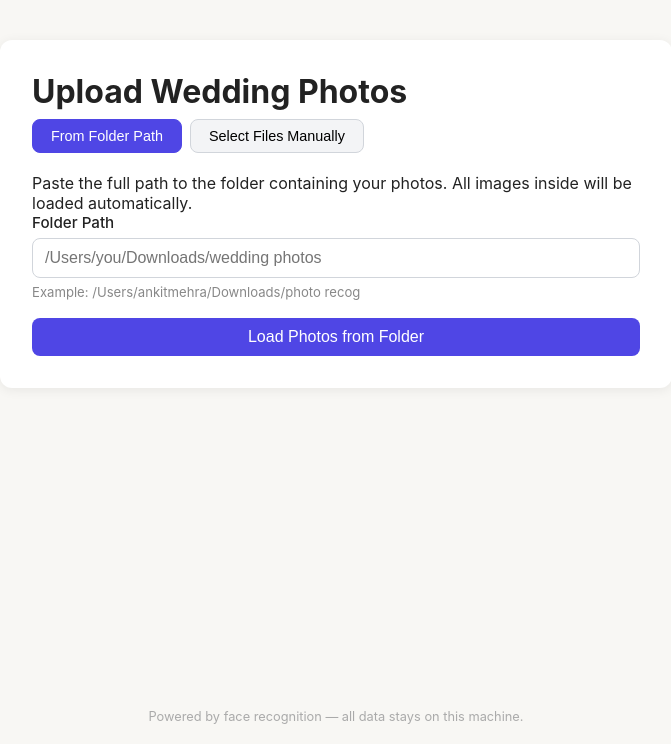
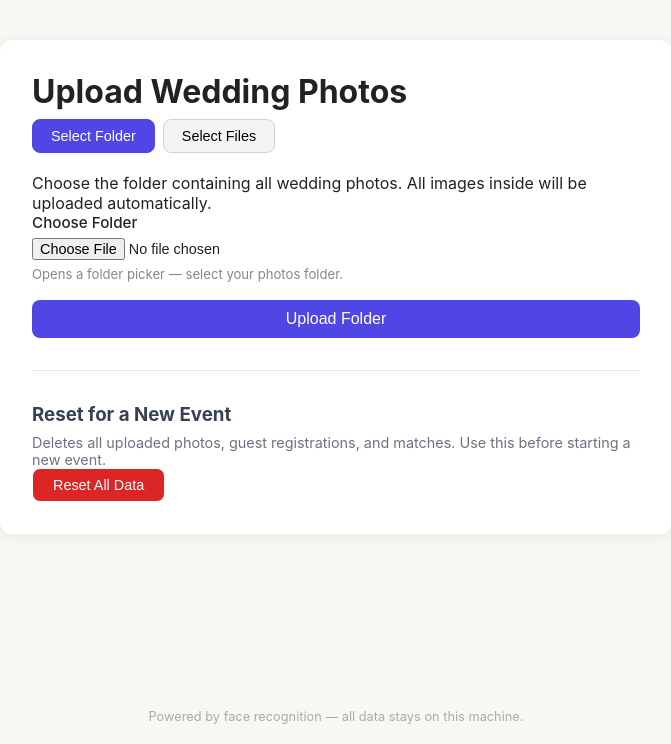
Before and after one commit to Ankitmehra017/photo_recog, a FastAPI app: page /upload in a window 1280 px wide. Shown: the part 56-800 px from the top of the page, without its empty margins (304-975 px from the left). Run offline with FastAPI, Linux system fonts and the light colour scheme.

Commit message:
working low setup app

```diff
--- a/config.py
+++ b/config.py
@@ -13,11 +13,6 @@ MATCH_THRESHOLD   = 0.35      # cosine similarity; higher = stricter (range 0–
 MAX_SELFIE_EDGE   = 800       # px
 MAX_PHOTO_EDGE    = 1200      # px
 
-# SMTP
-SMTP_HOST    = "localhost"
-SMTP_PORT    = 1025
-EMAIL_FROM   = "wedding@local.dev"
-
 # Server
 HOST             = "0.0.0.0"
 PORT             = 8000
--- a/routers/photographer.py
+++ b/routers/photographer.py
@@ -1,12 +1,13 @@
 import os
+import shutil
 
 from fastapi import APIRouter, Request, UploadFile, File, BackgroundTasks, Form
 from fastapi.responses import HTMLResponse, JSONResponse
 from fastapi.templating import Jinja2Templates
 
-from config import PHOTOS_DIR, PROJECT_ROOT
+from config import PHOTOS_DIR, SELFIES_DIR, GALLERIES_DIR, PROJECT_ROOT
 from database import get_conn
-from face_engine import process_all_unprocessed
+from face_engine import process_all_unprocessed, clear_cache
 
 router = APIRouter()
 templates = Jinja2Templates(directory=os.path.join(PROJECT_ROOT, "templates"))
@@ -119,3 +120,22 @@ async def processing_status():
         "matches_found": matches,
         "is_processing": face_engine.IS_PROCESSING,
     }
+
+
+@router.post("/reset")
+async def reset_all_data():
+    """Delete all guests, photos, matches, and uploaded files."""
+    with get_conn() as conn:
+        conn.executescript("""
+            DELETE FROM guest_photo_matches;
+            DELETE FROM wedding_photos;
+            DELETE FROM guests;
+        """)
+
+    for directory in [PHOTOS_DIR, GALLERIES_DIR, SELFIES_DIR]:
+        if os.path.isdir(directory):
+            shutil.rmtree(directory)
+            os.makedirs(directory)
+
+    clear_cache()
+    return {"message": "All data cleared."}
--- a/templates/upload.html
+++ b/templates/upload.html
@@ -5,26 +5,25 @@
     <h1>Upload Wedding Photos</h1>
 
     <div class="tabs">
-        <button class="tab-btn active" onclick="showTab('folder')">From Folder Path</button>
-        <button class="tab-btn" onclick="showTab('files')">Select Files Manually</button>
+        <button class="tab-btn active" onclick="showTab('folder')">Select Folder</button>
+        <button class="tab-btn" onclick="showTab('files')">Select Files</button>
     </div>
 
-    <!-- Folder path tab -->
+    <!-- Folder picker tab -->
     <div id="tab-folder" class="tab-panel">
-        <p>Paste the full path to the folder containing your photos. All images inside will be loaded automatically.</p>
-        <form id="folderForm">
-            <label>Folder Path
-                <input type="text" name="folder_path" id="folderInput"
-                    placeholder="/Users/you/Downloads/wedding photos" required />
-                <small>Example: /Users/ankitmehra/Downloads/photo recog</small>
+        <p>Choose the folder containing all wedding photos. All images inside will be uploaded automatically.</p>
+        <form id="folderForm" enctype="multipart/form-data">
+            <label>Choose Folder
+                <input type="file" name="photos" id="folderInput" webkitdirectory accept="image/*" required />
+                <small>Opens a folder picker — select your photos folder.</small>
             </label>
-            <button type="submit" class="btn" id="folderBtn">Load Photos from Folder</button>
+            <button type="submit" class="btn" id="folderBtn">Upload Folder</button>
         </form>
     </div>
 
     <!-- Manual file upload tab -->
     <div id="tab-files" class="tab-panel" style="display:none;">
-        <p>Select all photos from the event. Processing happens automatically in the background.</p>
+        <p>Select individual photos from the event.</p>
         <form id="uploadForm" enctype="multipart/form-data">
             <label>Select Photos
                 <input type="file" name="photos" id="photoInput" accept="image/*" multiple required />
@@ -34,7 +33,7 @@
         </form>
     </div>
 
-    <!-- Progress bar (shown after upload) -->
+    <!-- Progress bar -->
     <div id="progress" style="display:none; margin-top:20px;">
         <div class="progress-bar-wrap">
             <div class="progress-bar" id="progressBar"></div>
@@ -43,6 +42,15 @@
     </div>
 
     <div id="result" style="display:none; margin-top:16px;"></div>
+
+    <!-- Reset section -->
+    <hr style="margin:32px 0; border:none; border-top:1px solid #e5e7eb;">
+    <div>
+        <h3 style="margin-bottom:8px; color:#374151;">Reset for a New Event</h3>
+        <p style="color:#6b7280; font-size:0.9rem;">Deletes all uploaded photos, guest registrations, and matches. Use this before starting a new event.</p>
+        <button class="btn btn-danger" id="resetBtn" onclick="confirmReset()">Reset All Data</button>
+        <div id="resetResult" style="display:none; margin-top:12px;"></div>
+    </div>
 </div>
 
 <style>
@@ -52,6 +60,12 @@
     border-radius: 8px; cursor: pointer; font-size: 0.9rem;
 }
 .tab-btn.active { background: #4f46e5; color: #fff; border-color: #4f46e5; }
+.btn-danger {
+    background: #dc2626; border-color: #dc2626; color: #fff;
+    padding: 8px 20px; border-radius: 8px; cursor: pointer; font-size: 0.9rem;
+    border: 1px solid;
+}
+.btn-danger:hover { background: #b91c1c; }
 </style>
 
 <script>
@@ -112,29 +126,58 @@ function showResult(data) {
 }
 
 // ---------------------------------------------------------------------------
-// Folder form
+// Shared upload handler (used by both folder and file forms)
 // ---------------------------------------------------------------------------
-document.getElementById('folderForm').addEventListener('submit', async function (e) {
-    e.preventDefault();
-    const btn  = document.getElementById('folderBtn');
-    const path = document.getElementById('folderInput').value.trim();
-    if (!path) return;
+async function submitUpload(formId, btnId, inputId) {
+    const btn   = document.getElementById(btnId);
+    const input = document.getElementById(inputId);
+    if (!input.files.length) return;
 
     btn.disabled = true;
     document.getElementById('result').style.display = 'none';
     stopStatusPolling();
 
     const body = new FormData();
-    body.append('folder_path', path);
+    for (const file of input.files) {
+        body.append('photos', file);
+    }
     try {
-        const res  = await fetch('/upload-folder', { method: 'POST', body });
+        const res  = await fetch('/upload', { method: 'POST', body });
         const data = await res.json();
         showResult(data);
     } catch (err) {
-        showResult({ error: 'Request failed: ' + err.message });
+        showResult({ error: 'Upload failed: ' + err.message });
     }
     btn.disabled = false;
+}
+
+document.getElementById('folderForm').addEventListener('submit', function (e) {
+    e.preventDefault();
+    submitUpload('folderForm', 'folderBtn', 'folderInput');
 });
+
+// ---------------------------------------------------------------------------
+// Reset
+// ---------------------------------------------------------------------------
+async function confirmReset() {
+    if (!confirm('This will delete ALL photos, guests, and matches. Are you sure?')) return;
+    const btn = document.getElementById('resetBtn');
+    const el  = document.getElementById('resetResult');
+    btn.disabled = true;
+    stopStatusPolling();
+    document.getElementById('progress').style.display = 'none';
+    document.getElementById('result').style.display = 'none';
+    try {
+        const res  = await fetch('/reset', { method: 'POST' });
+        const data = await res.json();
+        el.style.display = 'block';
+        el.innerHTML = `<div class="alert alert-success">All data cleared. Ready for a new event.</div>`;
+    } catch (err) {
+        el.style.display = 'block';
+        el.innerHTML = `<div class="alert alert-error">Reset failed: ${err.message}</div>`;
+    }
+    btn.disabled = false;
+}
 </script>
 
 <script src="/static/js/upload.js"></script>
```
Also changed, not shown: database.py (+25 -3 lines), docker-compose.yml (added, +17 -0 lines), face_engine.py (+5 -3 lines), routers/guest.py (+2 -12 lines), templates/register.html (+3 -8 lines), README.md, 5 other files.
